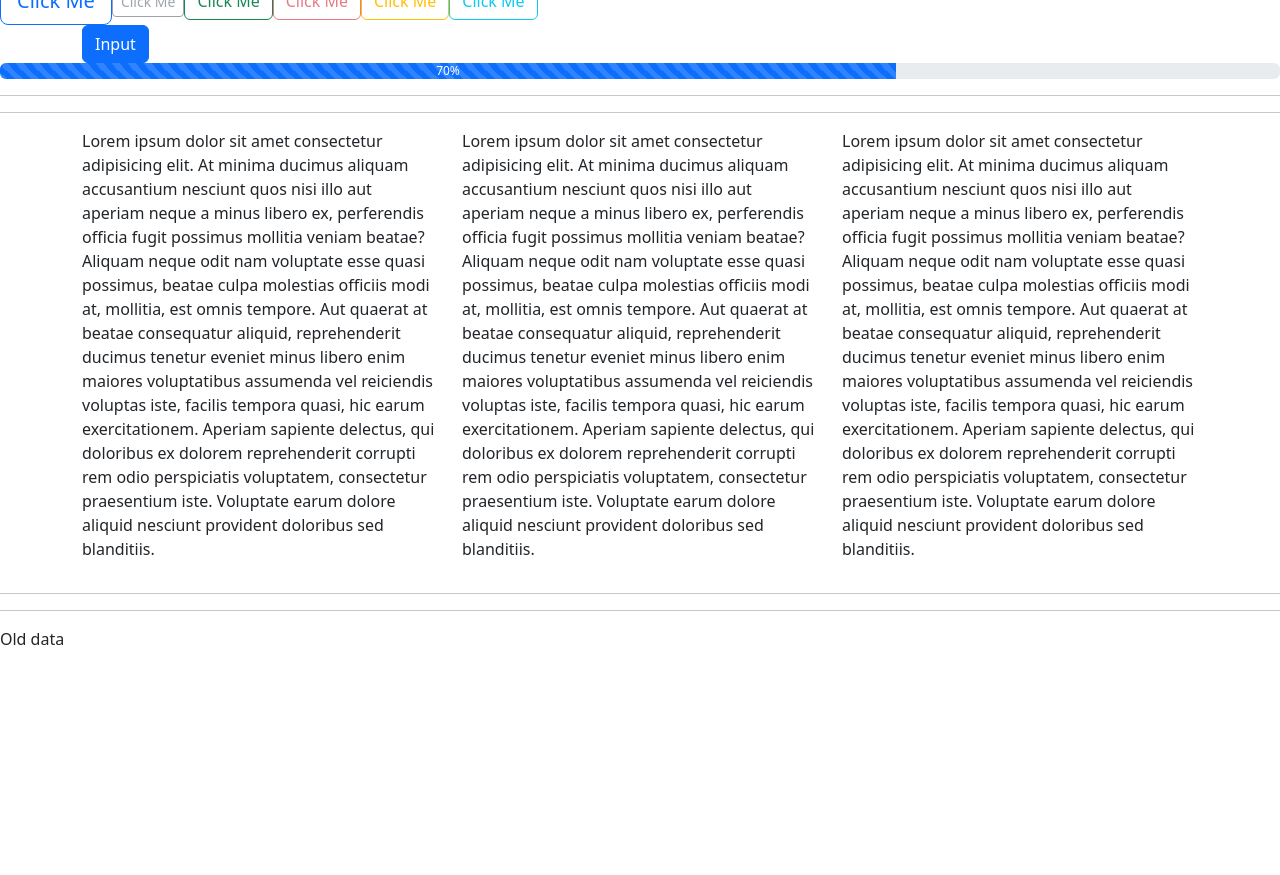
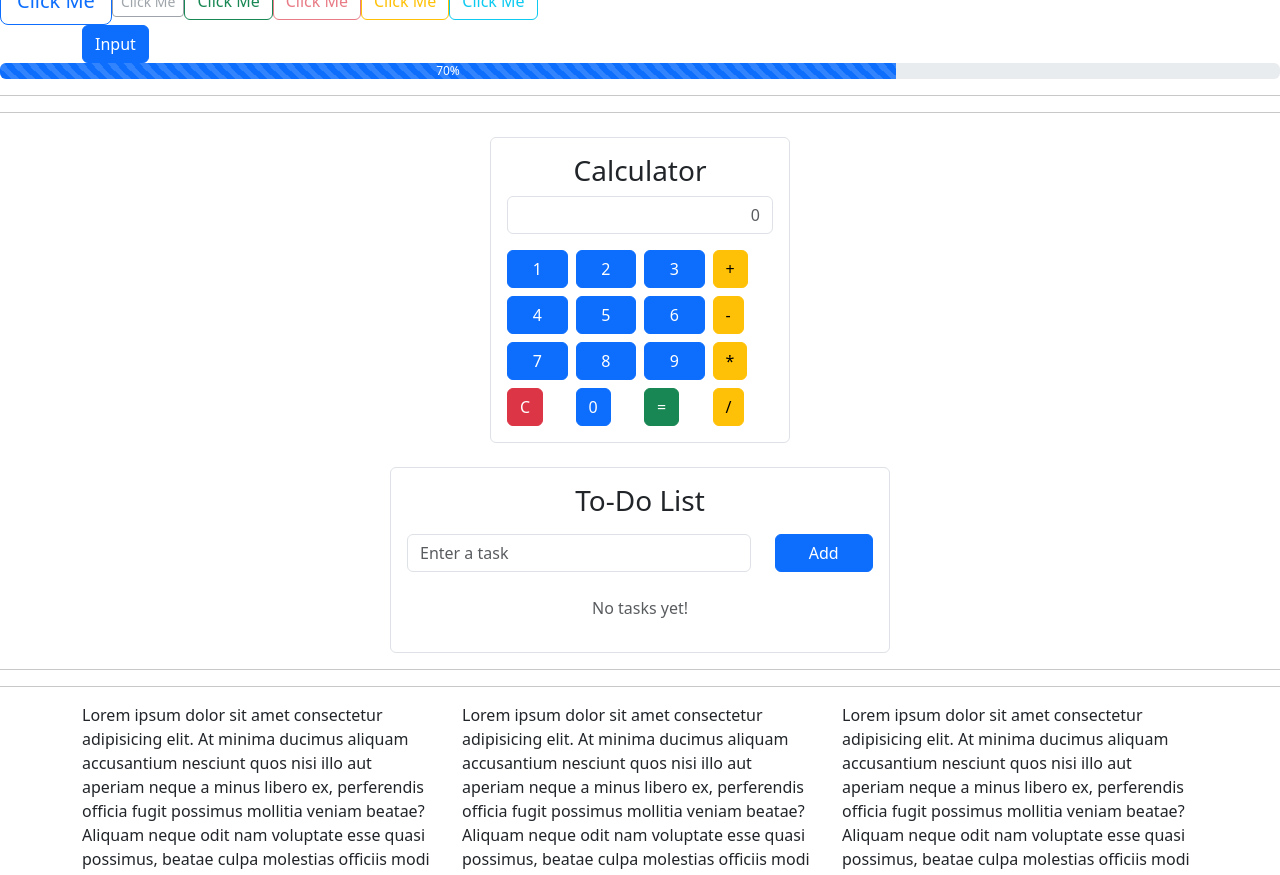
Before and after one commit to harman-091/test-app, a React (Create React App) app: page / in a window 1280 px wide. Shown: the part 2680-3555 px from the top of the page. Before the commit the page ends 3347 px from the top, so only its background shows below. Built offline with nearby package versions, Linux system fonts and the light colour scheme.

Commit message:
Add files via upload

```diff
--- a/src/App.js
+++ b/src/App.js
@@ -16,6 +16,8 @@ import Precount from './precount';
 import NameChange from './namechange';
 import NumberList from './numberList';
 import HookCounterOne from './HookCounterr';
+import Calculator from './Calculator';
+import TodoList from './TodoList';
 
 
 
@@ -66,6 +68,10 @@ function App() {
         <PrgBar/>
         <hr></hr>
         <hr></hr>
+        <Calculator/>
+        <TodoList/>
+        <hr></hr>
+        <hr></hr>
         <ColRow/>
         <hr></hr>
         <hr></hr>
--- /dev/null
+++ b/src/Calculator.js
@@ -0,0 +1,100 @@
+import React, { useState } from "react";
+import { Container, Row, Col, Button, Form } from "react-bootstrap";
+
+function Calculator() {
+
+  const [firstNum, setFirstNum] = useState("");
+  const [secondNum, setSecondNum] = useState("");
+  const [operator, setOperator] = useState("");
+  const [display, setDisplay] = useState("");
+
+  // Number button clicked
+  function handleNumber(value) {
+    if (operator === "") {
+      setFirstNum(firstNum + value);
+      setDisplay(firstNum + value);
+    } else {
+      setSecondNum(secondNum + value);
+      setDisplay(secondNum + value);
+    }
+  }
+
+  // Operator button clicked
+  function handleOperator(op) {
+    if (firstNum !== "") {
+      setOperator(op);
+      setDisplay(op);
+    }
+  }
+
+  // Calculate result
+  function calculateResult() {
+    let result = 0;
+
+    const num1 = Number(firstNum);
+    const num2 = Number(secondNum);
+
+    if (operator === "+") result = num1 + num2;
+    if (operator === "-") result = num1 - num2;
+    if (operator === "*") result = num1 * num2;
+    if (operator === "/") result = num2 !== 0 ? num1 / num2 : "Error";
+
+    setDisplay(result.toString());
+
+    // Reset for next calculation
+    setFirstNum(result.toString());
+    setSecondNum("");
+    setOperator("");
+  }
+
+  // Clear all
+  function clearAll() {
+    setFirstNum("");
+    setSecondNum("");
+    setOperator("");
+    setDisplay("");
+  }
+
+  return (
+    <Container className="mt-4 p-3 border rounded" style={{ maxWidth: "300px" }}>
+      <h3 className="text-center">Calculator</h3>
+
+      <Form.Control
+        value={display}
+        readOnly
+        className="mb-3 text-end"
+        placeholder="0"
+      />
+
+      <Row className="g-2">
+        {[1,2,3].map(n => (
+          <Col xs={3} key={n}>
+            <Button className="w-100" onClick={() => handleNumber(n.toString())}>{n}</Button>
+          </Col>
+        ))}
+        <Col xs={3}><Button variant="warning" onClick={() => handleOperator("+")}>+</Button></Col>
+
+        {[4,5,6].map(n => (
+          <Col xs={3} key={n}>
+            <Button className="w-100" onClick={() => handleNumber(n.toString())}>{n}</Button>
+          </Col>
+        ))}
+        <Col xs={3}><Button variant="warning" onClick={() => handleOperator("-")}>-</Button></Col>
+
+        {[7,8,9].map(n => (
+          <Col xs={3} key={n}>
+            <Button className="w-100" onClick={() => handleNumber(n.toString())}>{n}</Button>
+          </Col>
+        ))}
+        <Col xs={3}><Button variant="warning" onClick={() => handleOperator("*")}>*</Button></Col>
+
+        <Col xs={3}><Button variant="danger" onClick={clearAll}>C</Button></Col>
+        <Col xs={3}><Button onClick={() => handleNumber("0")}>0</Button></Col>
+        <Col xs={3}><Button variant="success" onClick={calculateResult}>=</Button></Col>
+        <Col xs={3}><Button variant="warning" onClick={() => handleOperator("/")}>/</Button></Col>
+      </Row>
+    </Container>
+  );
+}
+
+export default Calculator;
--- /dev/null
+++ b/src/TodoList.js
@@ -0,0 +1,50 @@
+import React, { useState } from 'react';
+import { Container, Form, Button, ListGroup, Row, Col } from 'react-bootstrap';
+
+function TodoList() {
+    const [task, setTask] = useState('');
+    const [todos, setTodos] = useState([]);
+
+    const handleAdd = () => {
+        if (task.trim()) {
+            setTodos([...todos, task]);
+            setTask('');
+        }
+    };
+
+    const handleDelete = (index) => {
+        const newTodos = todos.filter((_, i) => i !== index);
+        setTodos(newTodos);
+    };
+
+    return (
+        <Container className="mt-4 p-3 border rounded" style={{ maxWidth: '500px' }}>
+            <h3 className="text-center mb-3">To-Do List</h3>
+            <Row className="mb-3">
+                <Col xs={9}>
+                    <Form.Control
+                        type="text"
+                        placeholder="Enter a task"
+                        value={task}
+                        onChange={(e) => setTask(e.target.value)}
+                        onKeyPress={(e) => e.key === 'Enter' && handleAdd()}
+                    />
+                </Col>
+                <Col xs={3}>
+                    <Button variant="primary" onClick={handleAdd} className="w-100">Add</Button>
+                </Col>
+            </Row>
+            <ListGroup>
+                {todos.map((todo, index) => (
+                    <ListGroup.Item key={index} className="d-flex justify-content-between align-items-center">
+                        {todo}
+                        <Button variant="danger" size="sm" onClick={() => handleDelete(index)}>Delete</Button>
+                    </ListGroup.Item>
+                ))}
+                {todos.length === 0 && <p className="text-center text-muted mt-2">No tasks yet!</p>}
+            </ListGroup>
+        </Container>
+    );
+}
+
+export default TodoList;
```
